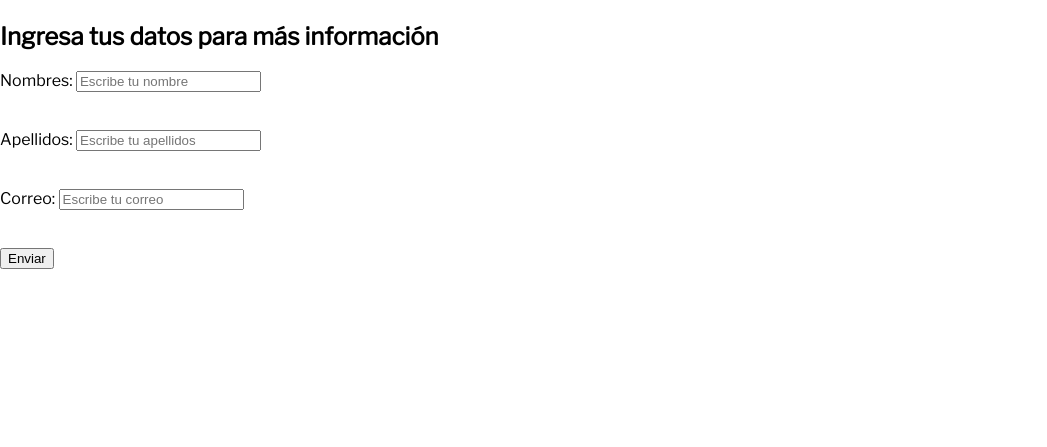
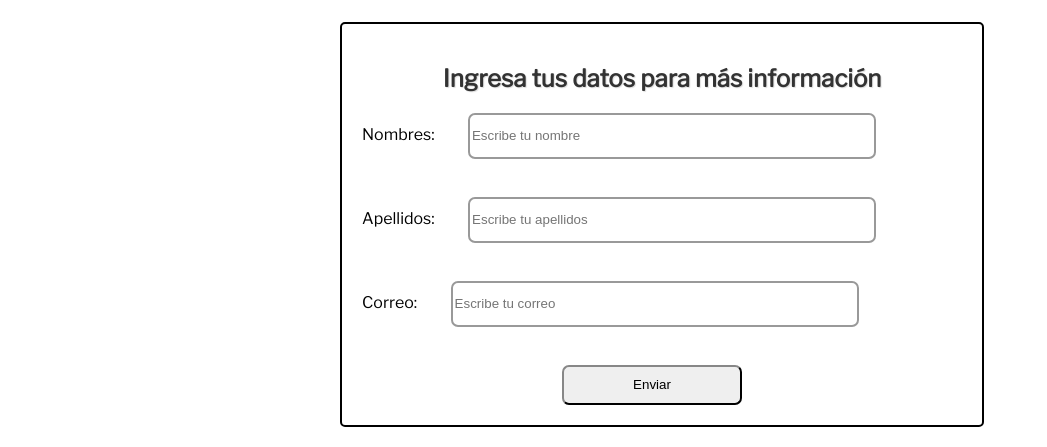
Before and after one commit to naovillaj/Yummy, a plain HTML site: page index.html in a window 1280 px wide. Shown: the part 3229-3676 px from the top of the page, without its empty margins (0-1047 px from the left). Before the commit the page ends 3498 px from the top, so only its background shows below. Drawn offline with nearby package versions, Linux system fonts and the light colour scheme.

Commit message:
estilos formulario

```diff
--- a/assets/css/main.css
+++ b/assets/css/main.css
@@ -151,3 +151,43 @@ a{
 #h1Postres{
 	color: #C80600;
 }
+
+form{
+	margin: 20px 340px;
+	padding: 20px;
+	width: 600px;
+	height: 100%;
+	border-radius: 5px;
+	border: 2px solid black;
+}
+#form-subscribe-heading{
+  text-align: center;
+  color: #333;
+  text-shadow: 1px 1px 1px #DEDEDE;
+}
+
+label{
+	width: 300px;
+	height: 140px;
+	margin-right: 10px;
+}
+
+input {
+
+  border: 2px solid #999;
+  border-radius: 7px;
+  -webkit-appearance: none;
+  width: 400px;
+  height: 40px;
+  margin-left: 20px;
+  text-align: left;
+}
+
+.btn, .btn:hover{
+  background-color: none;
+  border-color: #333;
+  height: 40px;
+  width: 180px;
+  border-radius: 7px;
+  margin-left: 200px;
+}
--- a/assets/js/app.js
+++ b/assets/js/app.js
@@ -6,6 +6,7 @@ showDivs(slideIndex);
 
 for (var i = 0; i < dots.length; i++) {
 	dots[i].addEventListener('click',currentDiv);
+	// x[i].style.display="block";
 	if(i==0){
 		x[0].style.display="block";
 	}
@@ -15,12 +16,23 @@ for (var i = 0; i < dots.length; i++) {
 	if(i==2){
 		x[2].style.display="block";
 	}
-	// console.log(x[i]);
+	console.log(this);
 }
 
 function currentDiv(n) {
-  showDivs(slideIndex);
-  console.log(slideIndex);
+	if(n.screenX==367 && n.screenY==355){
+		showDivs(slideIndex-1);
+	}
+
+	if(n.screenX==395 && n.screenY==357){
+		showDivs(slideIndex);
+	}
+
+	if(n.screenX==428 && n.screenY==358){
+		showDivs(slideIndex+1);
+	}
+
+  console.log(n);
 }
 
 function showDivs(n) {
--- a/index.html
+++ b/index.html
@@ -112,18 +112,18 @@
       </div>
     </section>
 
-	<form id="formulario" action="index.html">
-		<h2>Ingresa tus datos para más información</h2>
-		<label for="nombre">Nombres: </label>
+	<form id="formulario" class="form-subscribe" action="index.html">
+		<h2 id="form-subscribe-heading">Ingresa tus datos para más información</h2>
+		<label for="nombre" class="sr-only">Nombres: </label>
 		<input id="nombre" type="text" class="input-registro" placeholder="Escribe tu nombre"><br>
 		<span></span><br><br>
-		<label for="apellidos">Apellidos: </label>
+		<label for="apellidos" class="sr-only">Apellidos: </label>
 		<input id="apellido" type="text" class="input-registro" placeholder="Escribe tu apellidos"><br>
 		<span></span><br><br>
-		<label for="email">Correo: </label>
+		<label for="email" class="sr-only">Correo: </label>
 		<input id="correo" type="email" class="input-registro" placeholder="Escribe tu correo"><br>
 		<span></span><br><br>
-		<button id="enviar" type="submit">Enviar</button>
+		<button id="enviar" class="btn" type="submit">Enviar</button>
 		<span></span>
 	</form>
 
```
